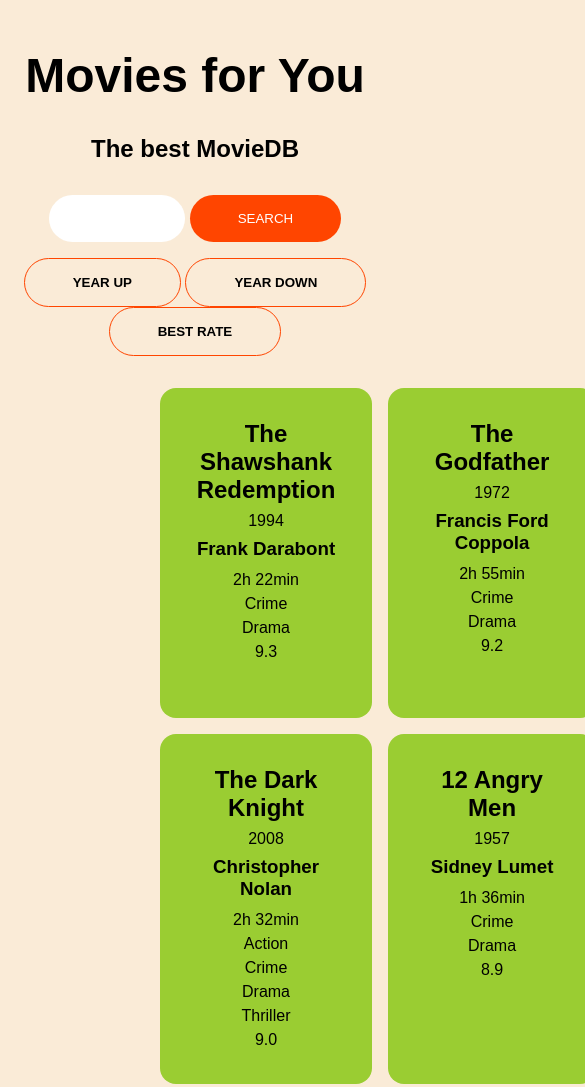
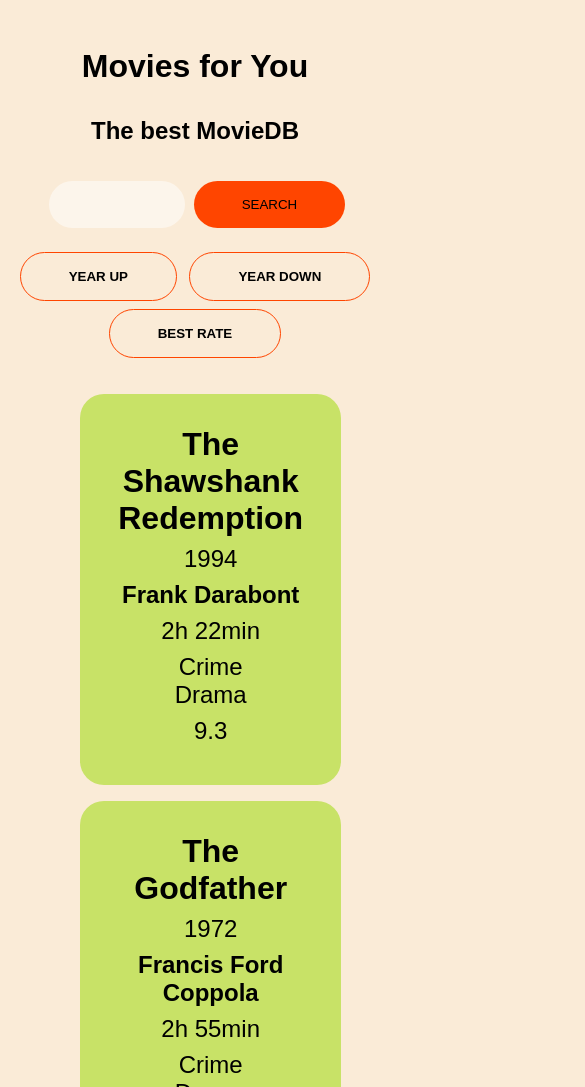
Before and after one commit to huangrunhong/30_Aufgaben, a plain HTML site: page index.html in a window 390 px wide. Shown: the top 1087 px of the page, 585 px wide, since content can reach past the window. Drawn offline with Linux system fonts and the light colour scheme.

Commit message:
selbst wiederholung

```diff
--- /dev/null
+++ b/assets/css/media1000px.css
@@ -0,0 +1,8 @@
+@media screen and (max-width: 1000px) {
+  .movieGallery {
+    padding-inline: 5rem;
+    display: grid;
+    grid-template-columns: repeat(2, 50%);
+    gap: 1rem;
+  }
+}
--- /dev/null
+++ b/assets/css/media600px.css
@@ -0,0 +1,8 @@
+@media screen and (max-width: 600px) {
+  .movieGallery {
+    padding-inline: 5rem;
+    display: grid;
+    grid-template-columns: 1fr;
+    gap: 1rem;
+  }
+}
--- a/assets/css/style.css
+++ b/assets/css/style.css
@@ -18,7 +18,7 @@ section {
   gap: 2rem;
 }
 h1 {
-  font-size: 3rem;
+  font-size: 2rem;
 }
 h2 {
   font-size: 1.5rem;
@@ -29,6 +29,7 @@ form {
   gap: 1rem;
 }
 .search input {
+  background-color: rgba(255, 255, 255, 0.5);
   padding: 1rem 2rem;
   border: none;
   border-radius: 2rem;
@@ -38,8 +39,13 @@ form {
   padding: 1rem 3rem;
   border: none;
   background-color: orangered;
+  color: black;
+  border-radius: 2rem;
+}
+button:hover,
+button:active {
+  background-color: rgb(141, 54, 0);
   color: white;
-  border-radius: 2rem;
 }
 .filter input {
   padding: 1rem 3rem;
@@ -49,7 +55,17 @@ form {
   border: 1px solid orangered;
   font-weight: bold;
 }
-
+.filter input:hover {
+  background-color: orangered;
+  color: white;
+}
+.filter input:active {
+  background-color: orangered;
+  color: white;
+}
+input {
+  margin: 0.25rem 0.25rem;
+}
 .movieStyle {
   background-color: mediumturquoise;
   display: flex;
@@ -57,8 +73,24 @@ form {
 }
 
 .movieGallery {
-  padding-inline: 10rem;
+  padding-inline: 5rem;
   display: grid;
-  grid-template-columns: repeat(3, 1fr);
+  grid-template-columns: repeat(3, 30%);
   gap: 1rem;
 }
+.movie {
+  border-radius: 1.5rem;
+  background-color: rgb(200, 226, 103);
+  padding: 2rem 2rem;
+  display: flex;
+  flex-direction: column;
+  gap: 0.5rem;
+}
+.movie p {
+  font-size: 1.5rem;
+}
+
+.movie:hover {
+  background-color: rgb(176, 179, 4);
+  box-shadow: 0 0 0.5rem rgb(40, 51, 0);
+}
--- a/assets/js/main.js
+++ b/assets/js/main.js
@@ -1,6 +1,3 @@
-const movieInput = document.body.querySelector("#movieInput");
-const movieGallery = document.body.querySelector("#movieGallery");
-
 const movies = [
   [
     "The Shawshank Redemption",
@@ -947,69 +944,46 @@ const movies = [
     "8.3",
   ],
 ];
+const movieInput = document.body.querySelector("#movieInput");
+const movieGallery = document.body.querySelector("#movieGallery");
 
-movies.forEach((elt) => {
-  return elt;
-});
-
-const movieName = movies[0];
-
-const draw = (x) => {
+const moviesOutput = () => {
   movieGallery.innerHTML = "";
-
-  const moviesList = x || movies;
-
-  moviesList.forEach((movie) => {
-    const div = document.createElement("div");
-    div.style.backgroundColor = "yellowgreen";
-    div.style.padding = "2rem 2rem";
-    div.style.borderRadius = "1rem";
-    const h2 = document.createElement("h2");
-    h2.innerText = movie[0];
-
-    const h3 = document.createElement("h3");
-    h3.innerText = movie[2];
-    h3.style.marginTop = "0.5rem";
-    const p1 = document.createElement("p");
-    p1.innerText = movie[1];
-    p1.style.marginTop = "0.5rem";
-    const p2 = document.createElement("p");
-    p2.innerText = movie[3] + "\n" + movie[4].join("\n") + "\n" + movie[5];
-    p2.style.marginTop = "0.5rem";
-    p2.style.lineHeight = "1.5rem";
-
-    div.appendChild(h2);
-    div.appendChild(p1);
-    div.appendChild(h3);
-
-    div.appendChild(p2);
-    movieGallery.appendChild(div);
+  movies.forEach((elt) => {
+    movieGallery.innerHTML += `<div class=movie><h1>${elt[0]}</h1><p>${
+      elt[1]
+    }</p><h2>${elt[2]}</h2><p>${elt[3]}</p><p>${elt[4].join("<br>")}</p><p>${
+      elt[5]
+    }</p><div>`;
   });
 };
-
-draw();
+moviesOutput();
 
 const yearUp = () => {
-  movies.sort((a, b) => a[1] - b[1]);
-  draw();
+  movies.sort((x, y) => x[1] - y[1]);
+  moviesOutput();
 };
 
 const yearDown = () => {
-  movies.sort((b, a) => a[1] - b[1]);
-  draw();
+  movies.sort((y, x) => x[1] - y[1]);
+  moviesOutput();
 };
 
 const bestRate = () => {
-  movies.sort((b, a) => a[5] - b[5]);
-  draw();
+  movies.sort((x, y) => y[5] - x[5]);
+  moviesOutput();
 };
 
 const movieSearch = () => {
-  const movieFound = movies.filter((elt) => {
-    if (elt[0].toLowerCase() === movieInput.value) {
-      return elt;
-    }
+  movieGallery.innerHTML = "";
+  const moviesFilter = movies.filter((elt) =>
+    elt[0].toLowerCase().includes(movieInput.value.toLowerCase())
+  );
+  moviesFilter.forEach((elt) => {
+    movieGallery.innerHTML += `<div class=movie><h1>${elt[0]}</h1><p>${
+      elt[1]
+    }</p><h2>${elt[2]}</h2><p>${elt[3]}</p><p>${elt[4].join("<br>")}</p><p>${
+      elt[5]
+    }</p><div>`;
   });
-
-  draw(movieFound);
 };
--- a/index.html
+++ b/index.html
@@ -5,6 +5,8 @@
     <meta name="viewport" content="width=device-width, initial-scale=1.0" />
     <title>30_Aufgaben_lvl_3_22</title>
     <link rel="stylesheet" href="./assets/css/style.css" />
+    <link rel="stylesheet" href="./assets/css/media1000px.css" />
+    <link rel="stylesheet" href="./assets/css/media600px.css" />
   </head>
   <body>
     <section>
```
Also changed, not shown: 1 other file.
